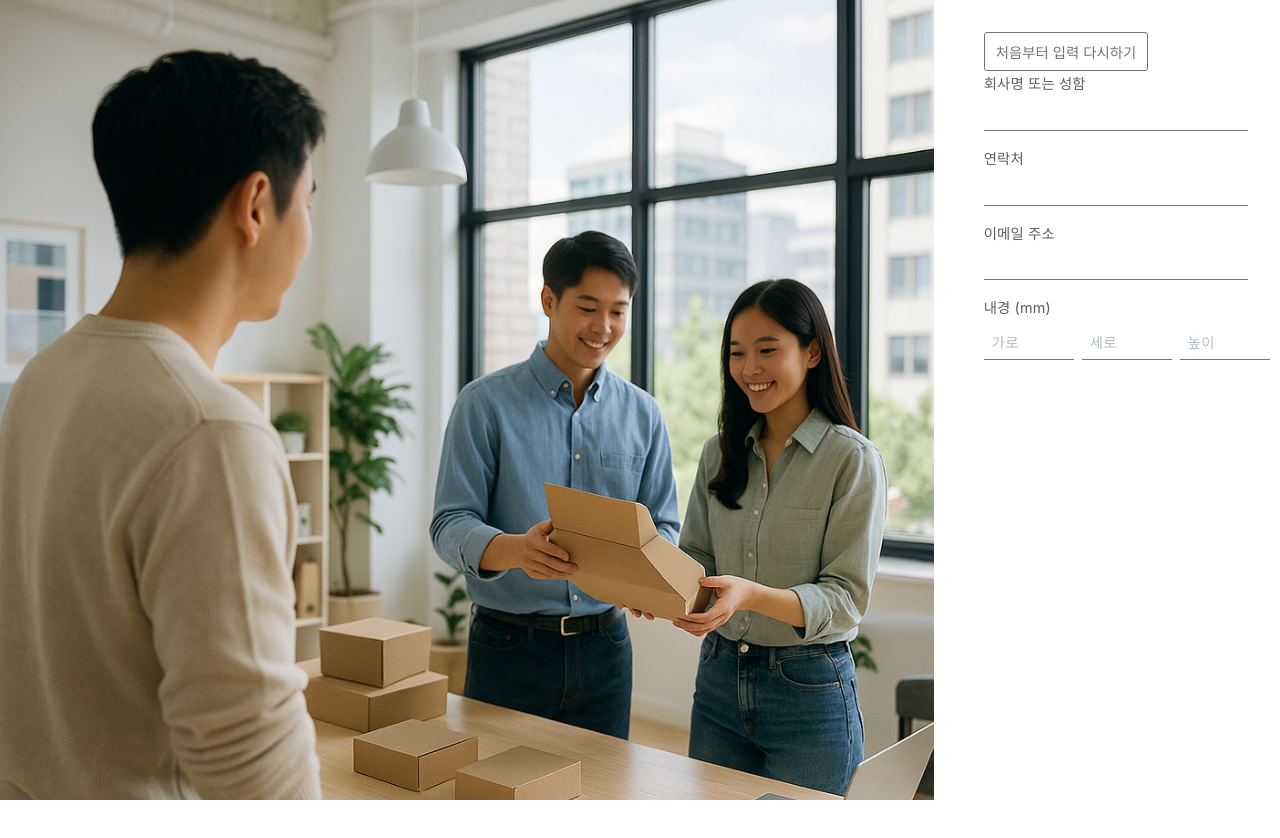
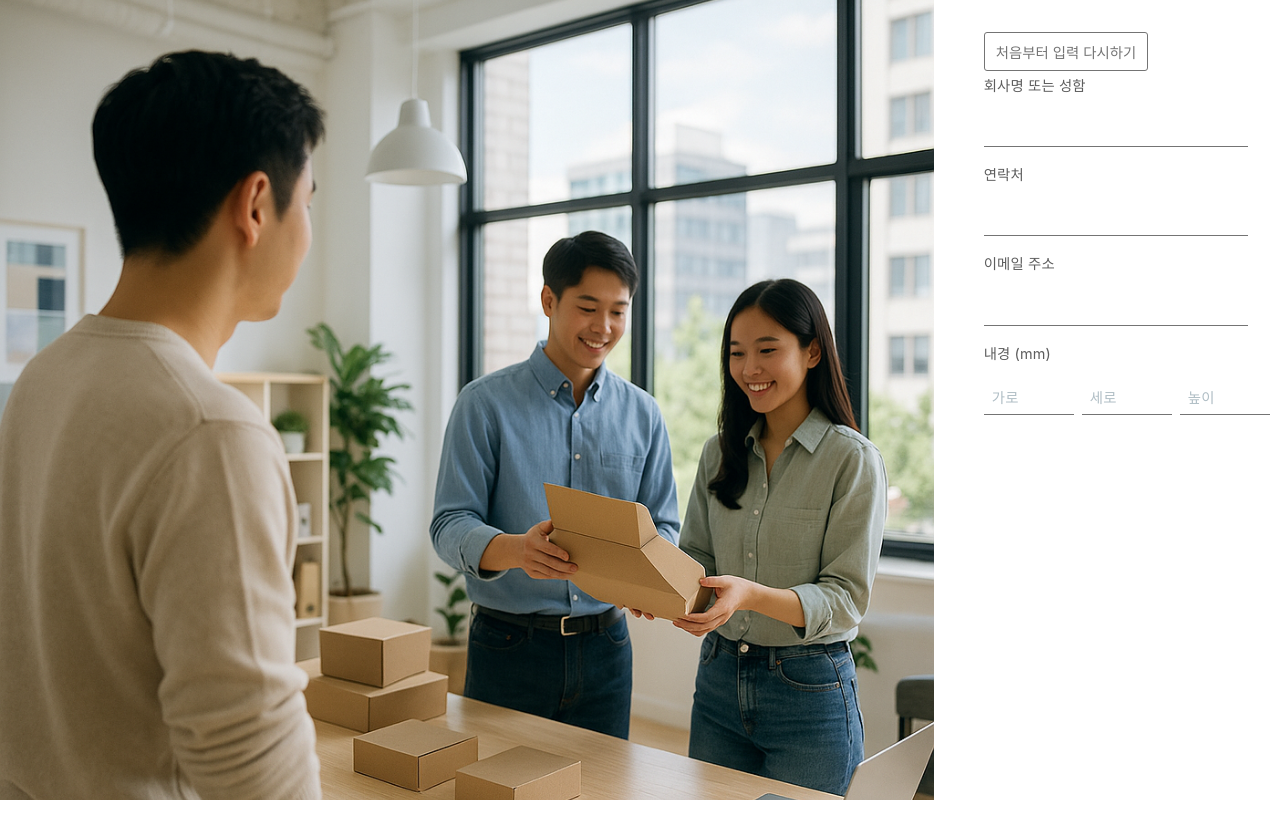
Before and after one commit to YimYoungheun/MTDL-Package, a React (Create React App) app: page /box-type-b in a window 1280 px wide. Shown: the top 838 px of the page. Built offline with nearby package versions, Linux system fonts and the light colour scheme.

Commit message:
App.css update

```diff
--- a/src/App.css
+++ b/src/App.css
@@ -7,6 +7,8 @@
 
 /* 모든 <label> 태그 색상 */
 label {
+  display: block;
+  margin-bottom: 0.9rem;		 /* 라벨 ~ 입력란/버튼그룹 간격 */
   color: #5D5D5D;                     /* 옅은 회색 */
   font-weight: 400;                   /* 살짝 두껍게 (선택) */
   font-size: 0.9rem;                  /* 글씨 크기 */
@@ -196,7 +198,7 @@ label {
   background: #ffffff;               /* 배경 색상 */
   color: #747474;                    /* 폰트 색상 */
   cursor: pointer;
-  margin-bottom: 1px;
+  margin-bottom: 3px;
   margin-right: 1px;
   transition: background 0.16s, color 0.15s, border 0.18s;
   outline: none;
```
